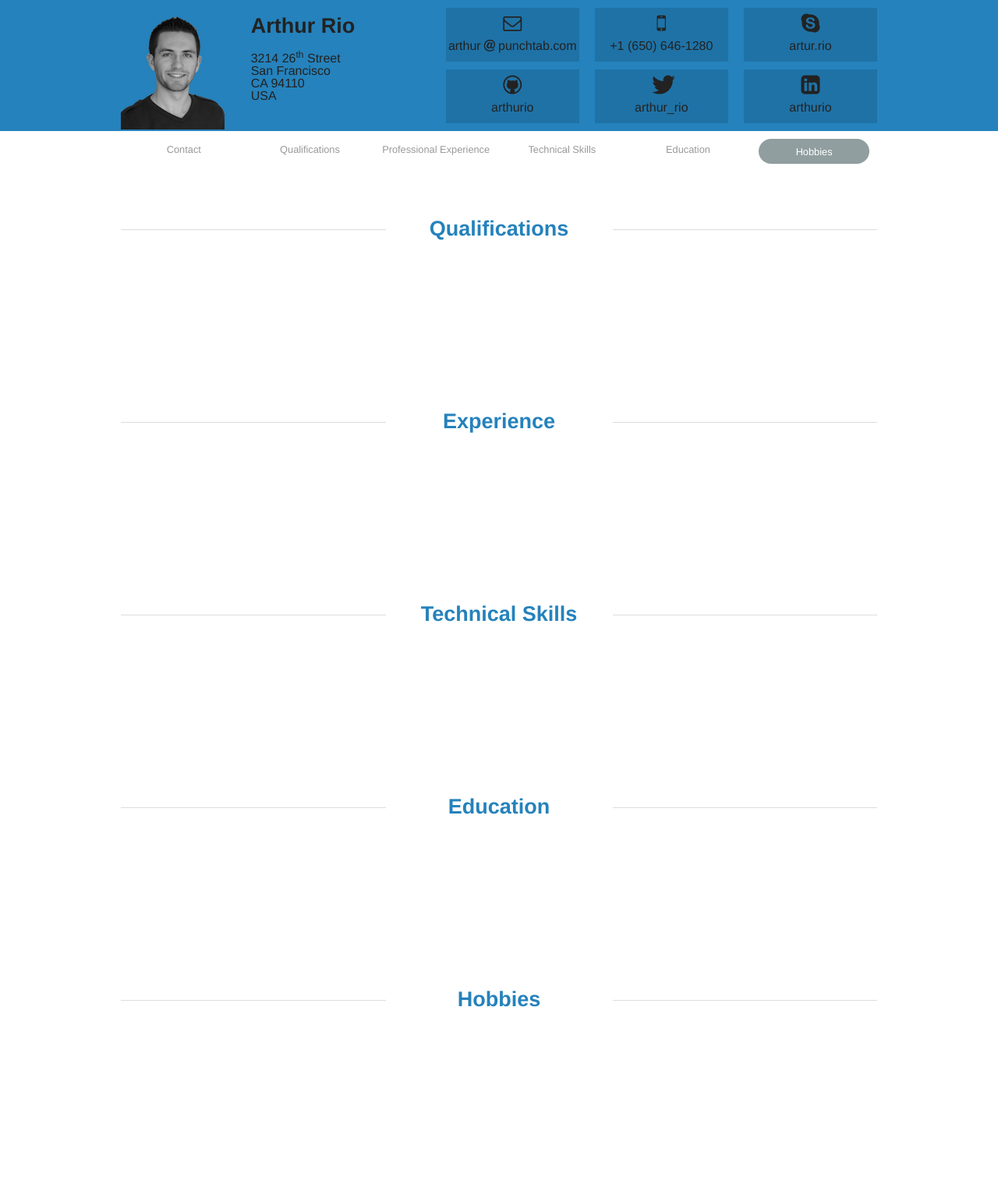
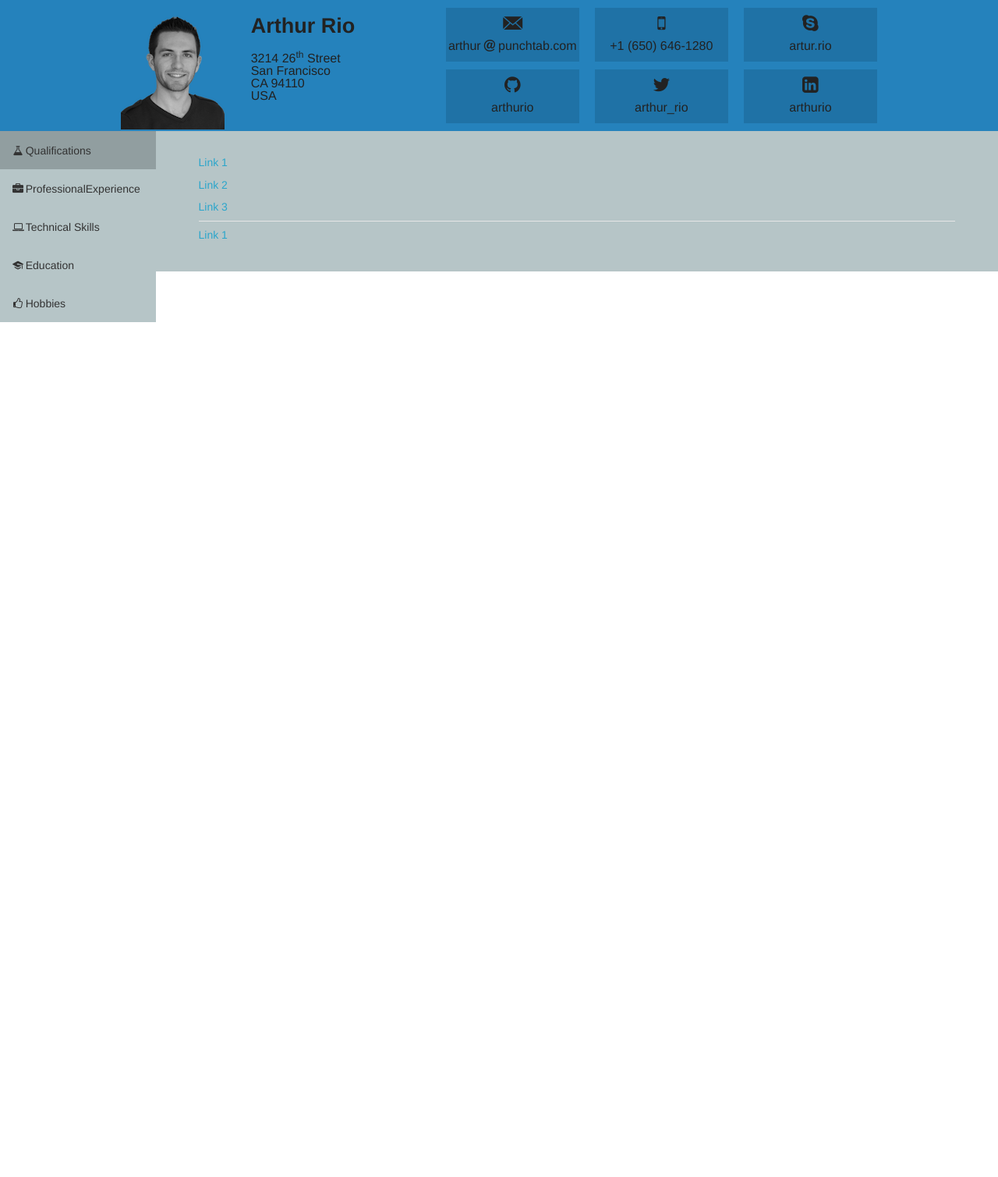
Before and after one commit to arthurio/site_heroku, a Django app: page / in a window 1280 px wide. Shown: the whole page at 78% size. After the commit the page ends 413 px from the top, so only its background shows below. Run offline with Django 3.2, Linux system fonts and the light colour scheme; some web fonts are replaced.

Commit message:
change the content and icons

```diff
--- a/perso/static/css/fontello.css
+++ b/perso/static/css/fontello.css
@@ -1,10 +1,10 @@
 @font-face {
   font-family: 'fontello';
-  src: url('../font/fontello.eot?77507553');
-  src: url('../font/fontello.eot?77507553#iefix') format('embedded-opentype'),
-       url('../font/fontello.woff?77507553') format('woff'),
-       url('../font/fontello.ttf?77507553') format('truetype'),
-       url('../font/fontello.svg?77507553#fontello') format('svg');
+  src: url('../font/fontello.eot?28875432');
+  src: url('../font/fontello.eot?28875432#iefix') format('embedded-opentype'),
+       url('../font/fontello.woff?28875432') format('woff'),
+       url('../font/fontello.ttf?28875432') format('truetype'),
+       url('../font/fontello.svg?28875432#fontello') format('svg');
   font-weight: normal;
   font-style: normal;
 }
@@ -14,7 +14,7 @@
 @media screen and (-webkit-min-device-pixel-ratio:0) {
   @font-face {
     font-family: 'fontello';
-    src: url('../font/fontello.svg?77507553#fontello') format('svg');
+    src: url('../font/fontello.svg?28875432#fontello') format('svg');
   }
 }
 */
@@ -51,55 +51,71 @@
 }
 
 .icon-at:before { content: '\e831'; } /* '' */
-.icon-github-circled:before { content: '\e82e'; } /* '' */
+.icon-email:before { content: '\e80e'; } /* '' */
 .icon-home:before { content: '\e80d'; } /* '' */
 .icon-star:before { content: '\e802'; } /* '' */
 .icon-star-empty:before { content: '\e803'; } /* '' */
 .icon-th-list:before { content: '\e808'; } /* '' */
+.icon-tools:before { content: '\e842'; } /* '' */
 .icon-cog:before { content: '\e820'; } /* '' */
 .icon-attention:before { content: '\e81e'; } /* '' */
-.icon-cog-alt:before { content: '\e821'; } /* '' */
+.icon-flight:before { content: '\e843'; } /* '' */
+.icon-mail-1:before { content: '\e801'; } /* '' */
 .icon-mail:before { content: '\e800'; } /* '' */
-.icon-edit:before { content: '\e81f'; } /* '' */
 .icon-pencil:before { content: '\e819'; } /* '' */
-.icon-ok:before { content: '\e807'; } /* '' */
-.icon-attention-circled:before { content: '\e81d'; } /* '' */
+.icon-check:before { content: '\e847'; } /* '' */
+.icon-cancel:before { content: '\e848'; } /* '' */
 .icon-plus-circled:before { content: '\e809'; } /* '' */
 .icon-forward:before { content: '\e815'; } /* '' */
+.icon-address-book:before { content: '\e840'; } /* '' */
 .icon-star-half:before { content: '\e804'; } /* '' */
-.icon-help-circled:before { content: '\e80b'; } /* '' */
-.icon-info-circled:before { content: '\e80a'; } /* '' */
+.icon-help-circled:before { content: '\e846'; } /* '' */
+.icon-info-circled:before { content: '\e845'; } /* '' */
 .icon-trash:before { content: '\e81b'; } /* '' */
-.icon-login:before { content: '\e825'; } /* '' */
+.icon-chart-pie:before { content: '\e83b'; } /* '' */
+.icon-database:before { content: '\e83a'; } /* '' */
 .icon-down-open:before { content: '\e827'; } /* '' */
 .icon-left-open:before { content: '\e828'; } /* '' */
 .icon-right-open:before { content: '\e829'; } /* '' */
 .icon-up-open:before { content: '\e82a'; } /* '' */
-.icon-mail-alt:before { content: '\e801'; } /* '' */
+.icon-terminal:before { content: '\e841'; } /* '' */
+.icon-twitter:before { content: '\e84c'; } /* '' */
+.icon-github-circled:before { content: '\e837'; } /* '' */
+.icon-beaker:before { content: '\e832'; } /* '' */
 .icon-lightbulb:before { content: '\e826'; } /* '' */
+.icon-suitcase:before { content: '\e81f'; } /* '' */
+.icon-desktop:before { content: '\e80a'; } /* '' */
+.icon-laptop:before { content: '\e807'; } /* '' */
+.icon-mobile:before { content: '\e839'; } /* '' */
 .icon-quote-left:before { content: '\e816'; } /* '' */
 .icon-quote-right:before { content: '\e817'; } /* '' */
 .icon-reply:before { content: '\e813'; } /* '' */
+.icon-terminal-1:before { content: '\e822'; } /* '' */
 .icon-code:before { content: '\e818'; } /* '' */
 .icon-reply-all:before { content: '\e814'; } /* '' */
 .icon-star-half-alt:before { content: '\e805'; } /* '' */
 .icon-direction:before { content: '\e81c'; } /* '' */
-.icon-info:before { content: '\e80c'; } /* '' */
 .icon-calendar-empty:before { content: '\e824'; } /* '' */
 .icon-html5:before { content: '\e834'; } /* '' */
 .icon-thumbs-up-alt:before { content: '\e810'; } /* '' */
 .icon-thumbs-down-alt:before { content: '\e812'; } /* '' */
+.icon-youtube-play:before { content: '\e84e'; } /* '' */
 .icon-apple:before { content: '\e833'; } /* '' */
-.icon-facebook-rect:before { content: '\e82d'; } /* '' */
-.icon-twitter-bird:before { content: '\e82c'; } /* '' */
+.icon-dribbble:before { content: '\e825'; } /* '' */
+.icon-skype:before { content: '\e84b'; } /* '' */
+.icon-facebook-squared:before { content: '\e849'; } /* '' */
 .icon-googleplus-rect:before { content: '\e830'; } /* '' */
-.icon-skype:before { content: '\e82f'; } /* '' */
-.icon-linkedin-rect:before { content: '\e82b'; } /* '' */
+.icon-linkedin-squared:before { content: '\e84d'; } /* '' */
+.icon-globe-1:before { content: '\e80b'; } /* '' */
+.icon-globe:before { content: '\e84a'; } /* '' */
+.icon-graduation-cap:before { content: '\e838'; } /* '' */
 .icon-thumbs-up:before { content: '\e80f'; } /* '' */
 .icon-thumbs-down:before { content: '\e811'; } /* '' */
+.icon-briefcase:before { content: '\e80c'; } /* '' */
 .icon-doc:before { content: '\e81a'; } /* '' */
 .icon-calendar:before { content: '\e823'; } /* '' */
-.icon-mobile-2:before { content: '\e835'; } /* '' */
+.icon-chart-line:before { content: '\e83c'; } /* '' */
+.icon-chart-bar:before { content: '\e83d'; } /* '' */
+.icon-book:before { content: '\e821'; } /* '' */
 .icon-camera:before { content: '\e806'; } /* '' */
-.icon-link:before { content: '\e80e'; } /* '' */
-.icon-wrench:before { content: '\e822'; } /* '' */
+.icon-link:before { content: '\e844'; } /* '' */
--- a/perso/static/css/style.css
+++ b/perso/static/css/style.css
@@ -104,13 +104,6 @@ div.icon:before {
 /* END NAV */
 
 /* CONTENT */
-#content {
-    margin-top: 1em;
-}
-
-#content .row .large-12 hr {
-    margin: 1.25em 0 -1.75em 0;
-}
 
 #content .row .large-12 h3 {
     margin: auto;
@@ -121,6 +114,29 @@ div.icon:before {
     text-align: center;
 }
 
+.section-container.auto, .section-container.vertical-tabs, .section-container.vertical-nav, .section-container.horizontal-nav, .section-container.accordion {
+    border-top: none;
+}
+
+[data-section='vertical-tabs']>section.active>[data-section-content], [data-section='vertical-tabs']>section.active>.content, .section-container.vertical-tabs>section.active>[data-section-content], .section-container.vertical-tabs>section.active>.content {
+    background: #B6C5C7;
+    border: none;
+    min-height: 0 !important;
+}
+
+[data-section='vertical-tabs']>section.active>[data-section-title], [data-section='vertical-tabs']>section.active>.title, .section-container.vertical-tabs>section.active>[data-section-title], .section-container.vertical-tabs>section.active>.title {
+    background: #919EA0;
+}
+
+.section-container.vertical-tabs>section>.title:hover {
+    background: #919EA0;
+}
+
+.section-container.vertical-tabs>section>.title {
+    background: #B6C5C7;
+    border: none;
+}
+
 @media only screen and (min-width: 768px) {
     #content .row .large-12 h3 {
         width: 30%;
--- a/perso/templates/content.html
+++ b/perso/templates/content.html
@@ -1,55 +1,42 @@
-<div class="row" data-magellan-destination="qualifications" id="qualifications">
+<div class="section-container vertical-tabs" data-section="vertical-tabs" data-options="deep_linking: false">
+    <section>
+        <p class="title qualifications" data-section-title><a href="#qualifications"><span class="icon icon-beaker"></span>Qualifications</a></p>
+        <div class="content"  data-slug="qualifications" data-section-content>
+            <div class="row">
                 <div class="large-12 columns">
-        <hr/>
-        <h3>Qualifications</h3>
+                    <ul class="side-nav">
+                        <li><a href="#">Link 1</a></li>
+                        <li><a href="#">Link 2</a></li>
+                        <li><a href="#">Link 3</a></li>
+                        <li class="divider"></li>
+                        <li><a href="#">Link 1</a></li>
+                    </ul>
                 </div>
             </div>
-<div class="row">
-    <div class="large-12 columns">
-        <div style="height: 200px;"></div>
         </div>
+    </section>
+    <section id="experience">
+        <p class="title" data-section-title><a href="#experience"><span class="icon icon-briefcase"></span><span class="hide-for-medium-down">Professional </span>Experience</a></p>
+        <div class="content" data-slug="experience" data-section-content>
+            <p>Content of section 2.</p>
         </div>
-<div class="row" data-magellan-destination="experience" id="experience">
-    <div class="large-12 columns">
-        <hr/>
-        <h3>Experience</h3>
+    </section>
+    <section>
+        <p class="title" data-section-title><a href="#skills"><span class="icon icon-laptop"></span>Technical Skills</a></p>
+        <div class="content" data-slug="skills" data-section-content>
+            <p>Content of section 2.</p>
         </div>
+    </section>
+    <section>
+        <p class="title" data-section-title><a href="#education"><span class="icon icon-graduation-cap"></span>Education</a></p>
+        <div class="content" data-slug="education" data-section-content>
+            <p>Content of section 2.</p>
         </div>
-<div class="row">
-    <div class="large-12 columns">
-        <div style="height: 200px;"></div>
+    </section>
+    <section>
+        <p class="title" data-section-title><a href="#hobbies"><span class="icon icon-thumbs-up"></span>Hobbies</a></p>
+        <div class="content" data-slug="hobbies" data-section-content>
+            <p>Content of section 2.</p>
         </div>
+    </section>
 </div>
-<div class="row" data-magellan-destination="skills" id="skills">
-    <div class="large-12 columns">
-        <hr/>
-        <h3>Technical Skills</h3>
-    </div>
-</div>
-<div class="row">
-    <div class="large-12 columns">
-        <div style="height: 200px;"></div>
-    </div>
-</div>
-<div class="row" data-magellan-destination="education" id="education">
-    <div class="large-12 columns">
-        <hr/>
-        <h3>Education</h3>
-    </div>
-</div>
-<div class="row">
-    <div class="large-12 columns">
-        <div style="height: 200px;"></div>
-    </div>
-</div>
-<div class="row" data-magellan-destination="hobbies" id="hobbies">
-    <div class="large-12 columns">
-        <hr/>
-        <h3>Hobbies</h3>
-    </div>
-</div>
-<div class="row">
-    <div class="large-12 columns">
-        <div style="height: 200px;"></div>
-    </div>
-</div>
--- a/perso/templates/header.html
+++ b/perso/templates/header.html
@@ -35,13 +35,13 @@
         <ul class="small-block-grid-3 large-block-grid-3">
             <li>
                 <div class="inner">
-                    <a href="mailto:arthur@punchtab.com?subject=Contact%20from%20arthur-rio.fr"><div class="icon icon-mail"></div><div class="content hide-for-medium-down">arthur<span class="icon icon-at"></span>punchtab.com</div></a>
+                    <a href="mailto:arthur@punchtab.com?subject=Contact%20from%20arthur-rio.fr"><div class="icon icon-email"></div><div class="content hide-for-medium-down">arthur<span class="icon icon-at"></span>punchtab.com</div></a>
                 </div>
             </li>
             <li class="mobile">
                 <div class="inner">
-                    <a class="mobile-only" href="tel:1-650-646-1280"><div class="icon icon-mobile-2"></div><div class="content hide-for-medium-down">+1 (650) 646-1280</div></a>
-                    <a href="callto:1-650-646-1280"><div class="icon icon-mobile-2"></div><div class="content hide-for-medium-down">+1 (650) 646-1280</div></a>
+                    <a class="mobile-only" href="tel:1-650-646-1280"><div class="icon icon-mobile"></div><div class="content hide-for-medium-down">+1 (650) 646-1280</div></a>
+                    <a href="callto:1-650-646-1280"><div class="icon icon-mobile"></div><div class="content hide-for-medium-down">+1 (650) 646-1280</div></a>
                 </div>
             </li>
             <li>
@@ -57,12 +57,12 @@
             </li>
             <li>
                 <div class="inner">
-                    <a href="https://twitter.com/arthur_rio" target="_blank"><div class="icon icon-twitter-bird"></div><div class="content hide-for-medium-down">arthur_rio</div></a>
+                    <a href="https://twitter.com/arthur_rio" target="_blank"><div class="icon icon-twitter"></div><div class="content hide-for-medium-down">arthur_rio</div></a>
                 </div>
             </li>
             <li>
                 <div class="inner">
-                    <a href="http://www.linkedin.com/in/arthurio" target="_blank"><div class="icon icon-linkedin-rect"></div><div class="content hide-for-medium-down">arthurio</div></a>
+                    <a href="http://www.linkedin.com/in/arthurio" target="_blank"><div class="icon icon-linkedin-squared"></div><div class="content hide-for-medium-down">arthurio</div></a>
                 </div>
             </li>
         </ul>
--- a/perso/templates/home.html
+++ b/perso/templates/home.html
@@ -9,7 +9,7 @@
     <meta name="robots" content="all">
 	<title>Arthur Rio</title>
 
-    <meta name="Description" content="Software engineer at PunchTab, working with web technologies (back-end and front-end), integrating with third parties, building report and anylitics tools. Productwise, in charge of the giveaway widget."/>
+    <meta name="Description" content="Software engineer at PunchTab, working on the back-end and front-end of the web platform, on the integration with third parties, and building report and anylitics tools. Productwise, in charge of the giveaway widget."/>
     <meta name="Arthur Rio" content="Arthur Rio">
     <meta name="keywords" content="Arthur, Rio, Polytech, développeur, ingénieur, logiciel, Palo Alto, developer, software, engineer, python, django, javascript, JQuery, PunchTab">
     <meta property="fb:admins" content="721178891" />
@@ -20,7 +20,7 @@
     <meta property="og:url" content="http://www.arthur-rio.fr"/>
     <meta property="og:site_name" content="Arthur Rio | Software Engineer"/>
     <meta property="og:description"
-        content="Software engineer at PunchTab, working with web technologies (back-end and front-end), integrating with third parties, building report and anylitics tools. Productwise, in charge of the giveaway widget."/>
+        content="Software engineer at PunchTab, working on the back-end and front-end of the web platform, on the integration with third parties, and building report and anylitics tools. Productwise, in charge of the giveaway widget."/>
 
     <link rel="icon" type="image/png" href="{{ STATIC_URL }}images/profile.png">
     <!-- FONTS -->
@@ -40,10 +40,6 @@
     <header class="header" data-magellan-destination="header" id="header">
         {% include "header.html" %}
     </header>
-
-    <div class="nav">
-        {% include "nav.html" %}
-    </div>
 
     <div id="content">
         {% include "content.html" %}
```
Also changed, not shown: perso/static/font/fontello.ttf, perso/static/font/fontello.woff, 2 other files. Lines whose indentation alone changed are shown as unchanged.
